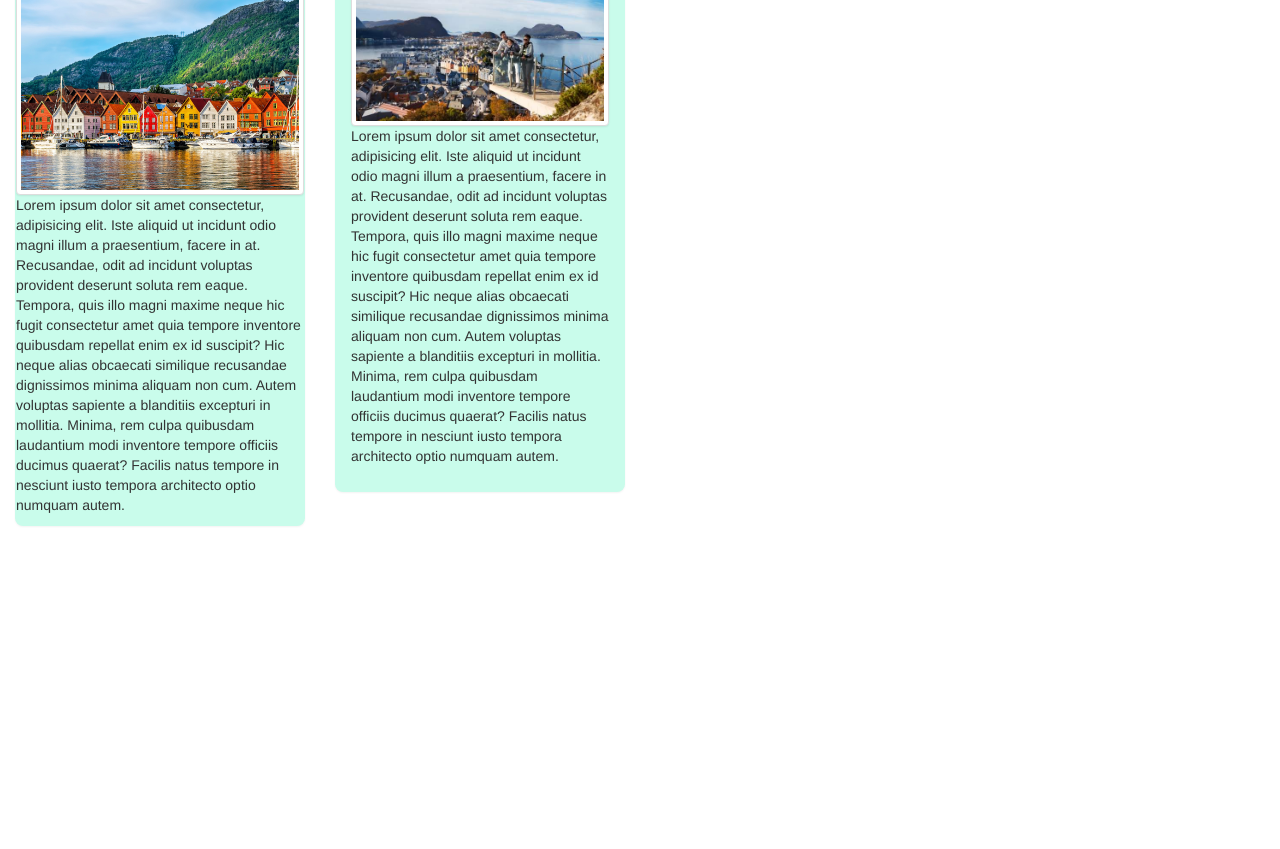
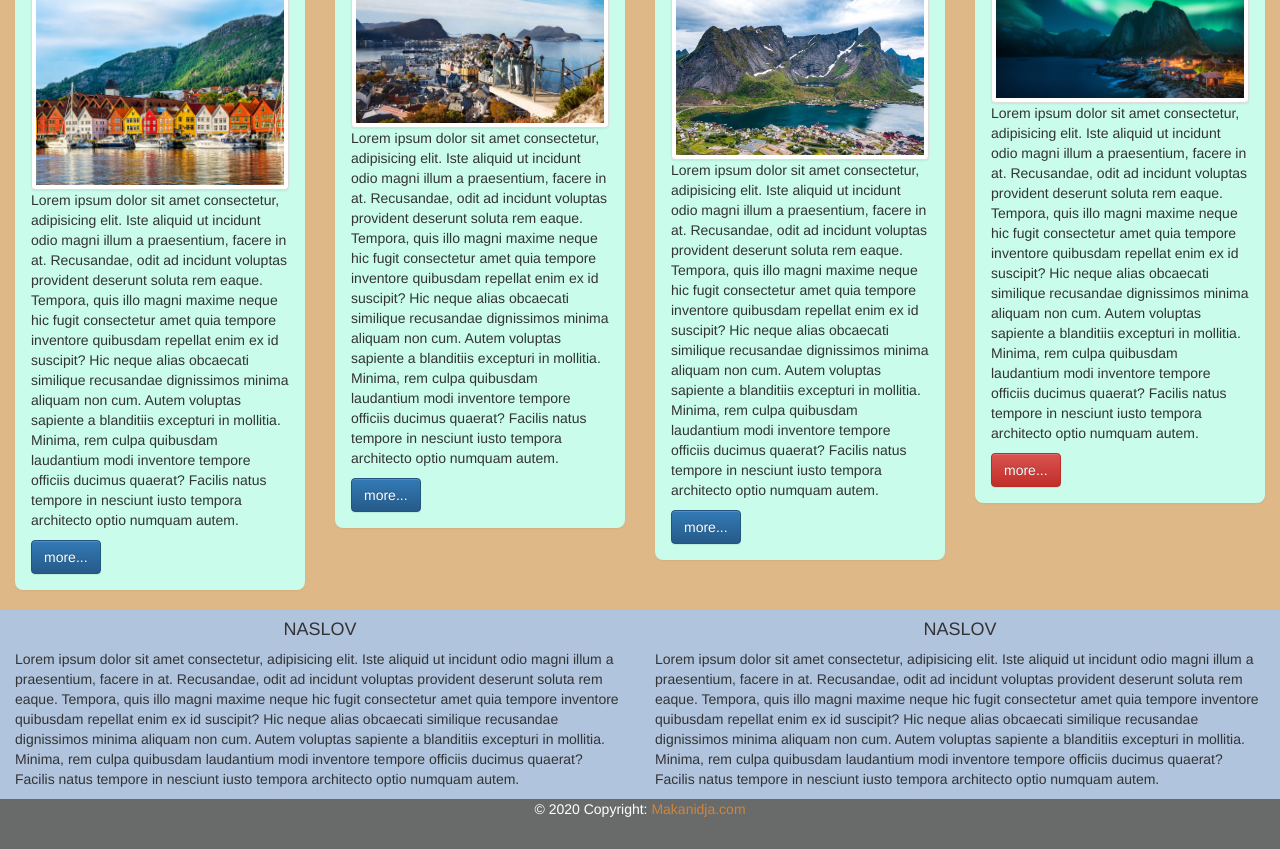
Before and after one commit to makanidja/vezbanje_bootstrap, a plain HTML site: page mojSajt.html in a window 1280 px wide. Shown: the part 573-1422 px from the top of the page. Before the commit the page ends 1119 px from the top, so only its background shows below. Drawn offline with nearby package versions, Linux system fonts and the light colour scheme.

Commit message:
MojSajt template

```diff
--- a/mojSajt.html
+++ b/mojSajt.html
@@ -18,7 +18,7 @@
 <body>
 
     <nav class=".navbar navbar-default">
-        <div class="container-fluid">
+        <div class="container-fluid" style="background-color: rgba(211, 211, 231, 0.986);">
             <div class="navbar-header">
                 <a href="#" class="navbar-brand">MojSajt</a>
             </div>
@@ -33,21 +33,22 @@
     </nav>
 
     <div class="container-fluid">
-        <div class="row">
+        <div class="row" style="border-bottom-left-radius: 22px; border-bottom-right-radius: 22px; background-color: lightsteelblue;">
             <div class="col-lg-10 col-lg-offset-1">
                 <img src="img/bg.jpg" alt="" class="img-thumbnail">
             </div>
         </div>
 
-        <div class="row">
+        <div class="row" style="background-color: burlywood; border-top-left-radius: 22px; border-top-right-radius: 22px; margin-top: 2px;">
             <div class="col-lg-3">
                 <div class="panel" style="border-radius: 8px; background-color: rgb(201, 252, 235); margin-top: 15px;">
-                    <div class="panle-body">
+                    <div class="panel-body">
                         <h2 class="text-center" >NASLOV</h2>
-                        <img src="img/1.jpg" alt="" class="img-thumbnail ">
+                        <img src="img/1.jpg" alt="" class="img-thumbnail">
                         <p>Lorem ipsum dolor sit amet consectetur, adipisicing elit. Iste aliquid ut incidunt odio magni illum a praesentium, facere in at. Recusandae, odit ad incidunt voluptas provident deserunt soluta rem eaque.
                             Tempora, quis illo magni maxime neque hic fugit consectetur amet quia tempore inventore quibusdam repellat enim ex id suscipit? Hic neque alias obcaecati similique recusandae dignissimos minima aliquam non cum.
                             Autem voluptas sapiente a blanditiis excepturi in mollitia. Minima, rem culpa quibusdam laudantium modi inventore tempore officiis ducimus quaerat? Facilis natus tempore in nesciunt iusto tempora architecto optio numquam autem.</p>
+                            <div class="btn btn-primary">more...</div>
                     </div>
                 </div>
             </div>
@@ -59,20 +60,58 @@
                         <p>Lorem ipsum dolor sit amet consectetur, adipisicing elit. Iste aliquid ut incidunt odio magni illum a praesentium, facere in at. Recusandae, odit ad incidunt voluptas provident deserunt soluta rem eaque.
                             Tempora, quis illo magni maxime neque hic fugit consectetur amet quia tempore inventore quibusdam repellat enim ex id suscipit? Hic neque alias obcaecati similique recusandae dignissimos minima aliquam non cum.
                             Autem voluptas sapiente a blanditiis excepturi in mollitia. Minima, rem culpa quibusdam laudantium modi inventore tempore officiis ducimus quaerat? Facilis natus tempore in nesciunt iusto tempora architecto optio numquam autem.</p>
+                            <div class="btn btn-primary">more...</div>
                     </div>
                 </div>
             </div>
             <div class="col-lg-3">
-                <h2 class="text-center" style="border-radius: 8px; border: 1px solid red; background-color: rgb(201, 252, 235);">NASLOV</h2>
+                <div class="panel" style="border-radius: 8px; background-color: rgb(201, 252, 235); margin-top: 15px;">
+                    <div class="panel-body">
+                        <h2 class="text-center">NASLOV</h2>
+                        <img src="img/3.jpg" alt="" class="img-thumbnail ">
+                        <p>Lorem ipsum dolor sit amet consectetur, adipisicing elit. Iste aliquid ut incidunt odio magni illum a praesentium, facere in at. Recusandae, odit ad incidunt voluptas provident deserunt soluta rem eaque.
+                            Tempora, quis illo magni maxime neque hic fugit consectetur amet quia tempore inventore quibusdam repellat enim ex id suscipit? Hic neque alias obcaecati similique recusandae dignissimos minima aliquam non cum.
+                            Autem voluptas sapiente a blanditiis excepturi in mollitia. Minima, rem culpa quibusdam laudantium modi inventore tempore officiis ducimus quaerat? Facilis natus tempore in nesciunt iusto tempora architecto optio numquam autem.</p>
+                            <div class="btn btn-primary">more...</div>
+                    </div>
+                </div>
             </div>
             <div class="col-lg-3">
-                <h2 class="text-center" style="border-radius: 8px; border: 1px solid red; background-color: rgb(201, 252, 235);">NASLOV</h2>
+                <div class="panel" style="border-radius: 8px; background-color: rgb(201, 252, 235); margin-top: 15px;">
+                    <div class="panel-body">
+                        <h2 class="text-center">NASLOV</h2>
+                        <img src="img/bg.jpg" alt="" class="img-thumbnail">
+                        <p>Lorem ipsum dolor sit amet consectetur, adipisicing elit. Iste aliquid ut incidunt odio magni illum a praesentium, facere in at. Recusandae, odit ad incidunt voluptas provident deserunt soluta rem eaque.
+                            Tempora, quis illo magni maxime neque hic fugit consectetur amet quia tempore inventore quibusdam repellat enim ex id suscipit? Hic neque alias obcaecati similique recusandae dignissimos minima aliquam non cum.
+                            Autem voluptas sapiente a blanditiis excepturi in mollitia. Minima, rem culpa quibusdam laudantium modi inventore tempore officiis ducimus quaerat? Facilis natus tempore in nesciunt iusto tempora architecto optio numquam autem.</p>
+                            <div class="btn btn-danger"><a href="index.html" style="color: azure;">more...</a> </div>
+                    </div>
+                </div>
             </div>
+        </div>
+
+        <div class="row">
+            <div class="col-lg-6" style="background-color: lightsteelblue;">
+                <h4 class="text-center" >NASLOV</h4>
+                <p>Lorem ipsum dolor sit amet consectetur, adipisicing elit. Iste aliquid ut incidunt odio magni illum a praesentium, facere in at. Recusandae, odit ad incidunt voluptas provident deserunt soluta rem eaque.
+                Tempora, quis illo magni maxime neque hic fugit consectetur amet quia tempore inventore quibusdam repellat enim ex id suscipit? Hic neque alias obcaecati similique recusandae dignissimos minima aliquam non cum.
+                Autem voluptas sapiente a blanditiis excepturi in mollitia. Minima, rem culpa quibusdam laudantium modi inventore tempore officiis ducimus quaerat? Facilis natus tempore in nesciunt iusto tempora architecto optio numquam autem.</p></div>
+            <div class="col-lg-6" style="background-color: lightsteelblue;">
+                <h4 class="text-center" >NASLOV</h4>
+                <p>Lorem ipsum dolor sit amet consectetur, adipisicing elit. Iste aliquid ut incidunt odio magni illum a praesentium, facere in at. Recusandae, odit ad incidunt voluptas provident deserunt soluta rem eaque.
+                Tempora, quis illo magni maxime neque hic fugit consectetur amet quia tempore inventore quibusdam repellat enim ex id suscipit? Hic neque alias obcaecati similique recusandae dignissimos minima aliquam non cum.
+                Autem voluptas sapiente a blanditiis excepturi in mollitia. Minima, rem culpa quibusdam laudantium modi inventore tempore officiis ducimus quaerat? Facilis natus tempore in nesciunt iusto tempora architecto optio numquam autem.</p></div>
         </div>
 
     </div>
 
-
+    <footer class="page-footer" style="background-color: rgb(105, 107, 107); height: 50px;  ">
+        <!-- Copyright -->
+        <div class="footer-copyright text-center py-3" style="color: white;">© 2020 Copyright:
+          <a href="#" style="color: peru;">Makanidja.com</a>
+        </div>
+        <!-- Copyright -->
+    </footer>
 
 
 
```
